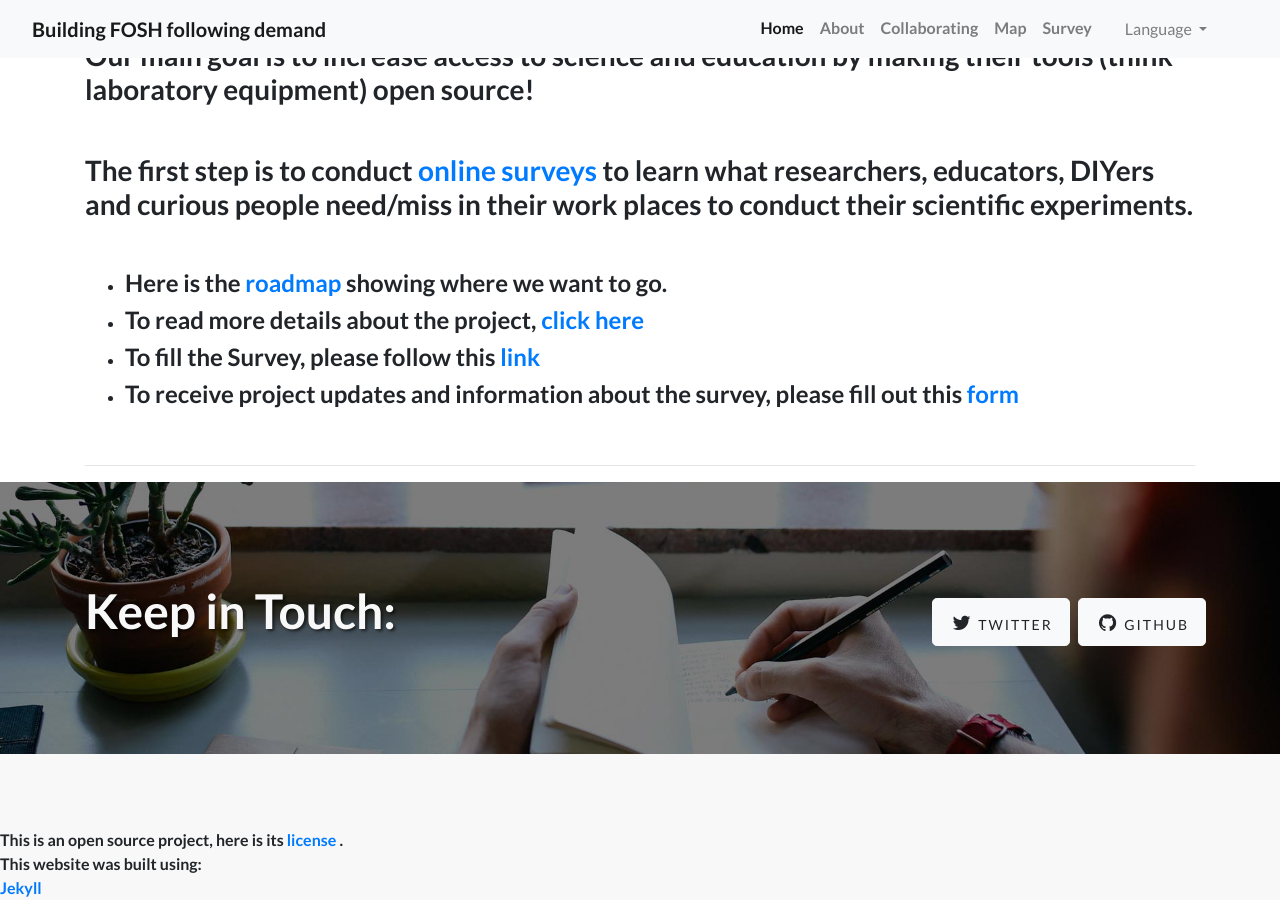
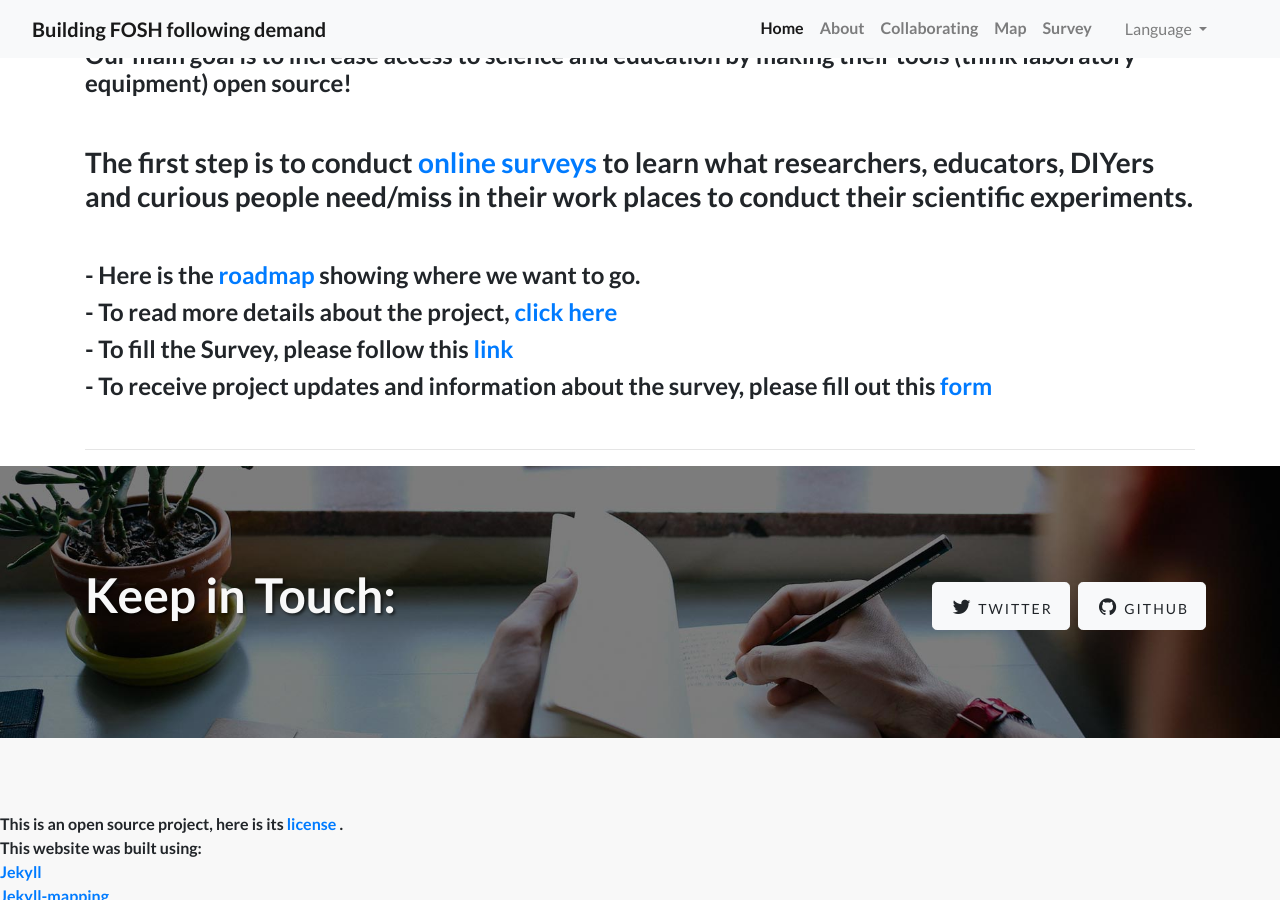
Before and after one commit to FOSH-following-demand/FOSH-following-demand.github.io, a Jekyll site: the page built from pages/en/home.md, in a window 1280 px wide and 900 px high, scrolled down 907 px. Built offline with Jekyll 4.4.1, drawn with Linux system fonts in a browser that asks for light colours.

Commit message:
Design update (#44)
* update social buttons

* test with image sizes

* test changes to layout

* changes to layout

* fast commit

* add breaks

```diff
--- a/pages/en/about.md
+++ b/pages/en/about.md
@@ -24,7 +24,9 @@
 
 
 #### -  In order to do research and to train/educate others, scientists/teachers and need access to hardware. Scientific hardware is normally expensive and it doesn't have to be.
- #### -  So we want to find out what people need in terms of equipment and build Open Source versions of them following this demand. The project can be roughly divided into two branches:
+
+#### -  So we want to find out what people need in terms of equipment and build Open Source versions of them following this demand. The project can be roughly divided into two branches:
+
 <br>
 
 #### 1.  [Map demand](https://github.com/FOSH-following-demand/map_fosh_demand)
@@ -42,11 +44,11 @@
 <br>
 
 ### Here is the longer version:
-
+<br>
 #### -  A lot of the tools used in science are developed (at least their first prototypes/starting ideas) inside universities and laboratories funded with public money. In order to bring these tools to market, these ideas are patented and licensed to a company that will then take all steps necessary (and there are a lot of them) to bring these ideas to a commercial state.
-
+<br>
 #### -  This is good in the sense that universities and the industry can work in collaboration to leverage each others' strengths. But it is bad in the sense that something that had a lot of public investment becomes closed by default.
-
+<br>
 #### -  Trying to remedy this problem, we would like to build Open Source Scientific Hardware, something that is being done by several groups/communities around the globe. A bit different (as far as we know) is that we are trying to map what researchers need and build following these needs, with the rationale that we can maximize the benefits of our efforts by building tools that are needed by a large number of users, so we are dividing this project into steps:
 
 <br>
--- a/pages/en/home.md
+++ b/pages/en/home.md
@@ -11,12 +11,13 @@
 
 <br>
 
-**Hi! welcome to the landing page of our project!**
+### Hi! welcome to the landing page of our project!
 
 <br>
 
 
-### Our main goal is to increase access to science and education by making their tools (think laboratory equipment) open source!
+#### Our main goal is to increase access to science and education by making their tools (think laboratory equipment) open source!
+
 
 
 <br>
@@ -27,13 +28,13 @@
 <br>
 
 
-- #### Here is the [roadmap](https://github.com/orgs/FOSH-following-demand/projects/2) showing where we want to go.
+#### - Here is the [roadmap](https://github.com/orgs/FOSH-following-demand/projects/2) showing where we want to go.
 
-- #### To read more details about the project, [click here](https://fosh-following-demand.github.io/en/about)
+#### - To read more details about the project, [click here](https://fosh-following-demand.github.io/en/about)
 
-- #### To fill the Survey, please follow this [link](https://fosh-following-demand.github.io/en/survey)
+#### - To fill the Survey, please follow this [link](https://fosh-following-demand.github.io/en/survey)
 
-- #### To receive project updates and information about the survey, please fill out this [form](https://fosh-following-demand.github.io/en/survey#contactform)
+#### - To receive project updates and information about the survey, please fill out this [form](https://fosh-following-demand.github.io/en/survey#contactform)
 
 
 
```
Also changed, not shown: pages/en/map.md (+0 -1 lines).
